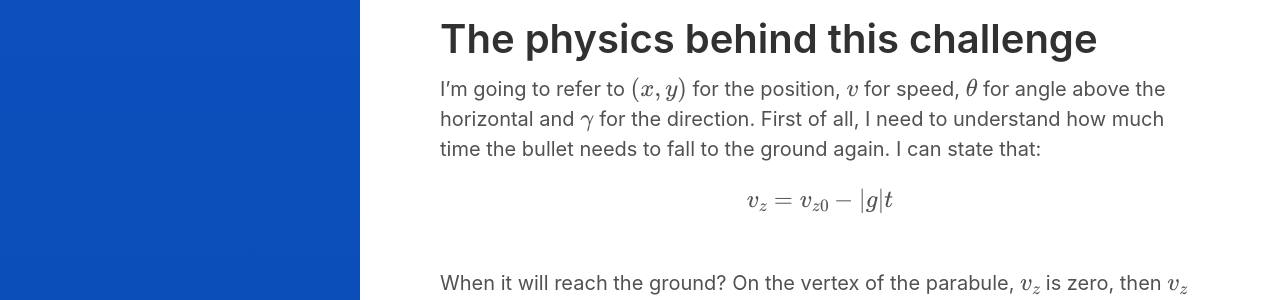
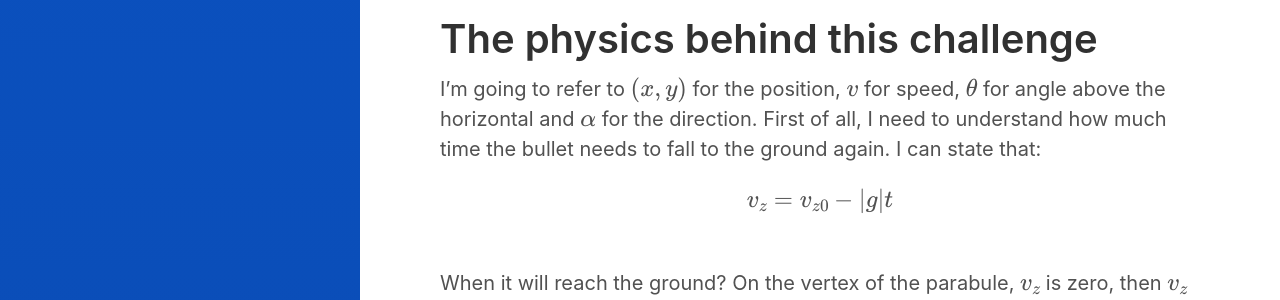
Before and after one commit to zangobot/zangobot.github.io, a Jekyll site: the page built from _posts/2018-04-02-swamp_p2.md, in a window 1280 px wide. Shown: the part 1707-2007 px from the top of the page. Built offline with Jekyll 4.4.1, drawn with Linux system fonts in a browser that asks for light colours; formulas are drawn with MathJax 3; some of the changed text lies outside the part shown.

Commit message:
Now alpha is consistent in image and files

```diff
--- a/_posts/2018-04-02-swamp_p2.md
+++ b/_posts/2018-04-02-swamp_p2.md
@@ -60,7 +60,7 @@
 Having said that, let's do some algebra.
 
 # The physics behind this challenge
-I'm going to refer to $$(x,y)$$ for the position, $$v$$ for speed, $$\theta$$ for angle above the horizontal and $$\gamma$$ for the direction.
+I'm going to refer to $$(x,y)$$ for the position, $$v$$ for speed, $$\theta$$ for angle above the horizontal and $$\alpha$$ for the direction.
 First of all, I need to understand how much time the bullet needs to fall to the ground again.
 I can state that:
 <center>
@@ -94,8 +94,8 @@
 I need to decompose the speed, projecting it on the $$xz$$ and $$yz$$ plane:
 <center>
 $$
-v_x = vcos(\theta)cos(\gamma)\\
-v_y = vcos(\theta)sin(\gamma)\\
+v_x = vcos(\theta)cos(\alpha)\\
+v_y = vcos(\theta)sin(\alpha)\\
 $$
 </center>
 Now that I have the projections of the speed, I can calculate the impact position.
@@ -132,9 +132,9 @@
     x,y = row[0],row[1]
     v = row[2]
     theta = row[3]
-    gamma = row[4]
-    vx = v * np.cos(theta)*np.cos(gamma)
-    vy = v * np.cos(theta)*np.sin(gamma)
+    alpha = row[4]
+    vx = v * np.cos(theta)*np.cos(alpha)
+    vy = v * np.cos(theta)*np.sin(alpha)
     vz = v * np.sin(theta)
     g = 9.81
     t = 2*vz / g
```
Also changed, not shown: 1 other file.
